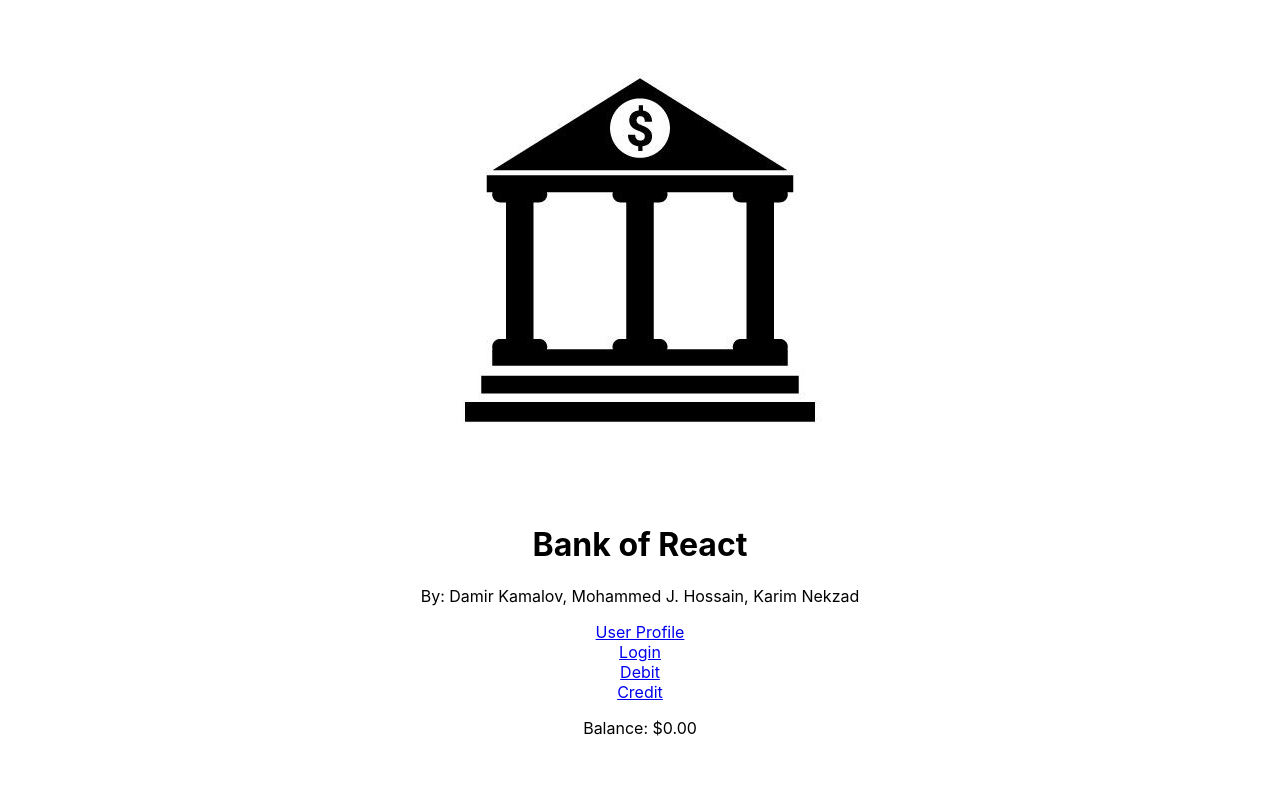
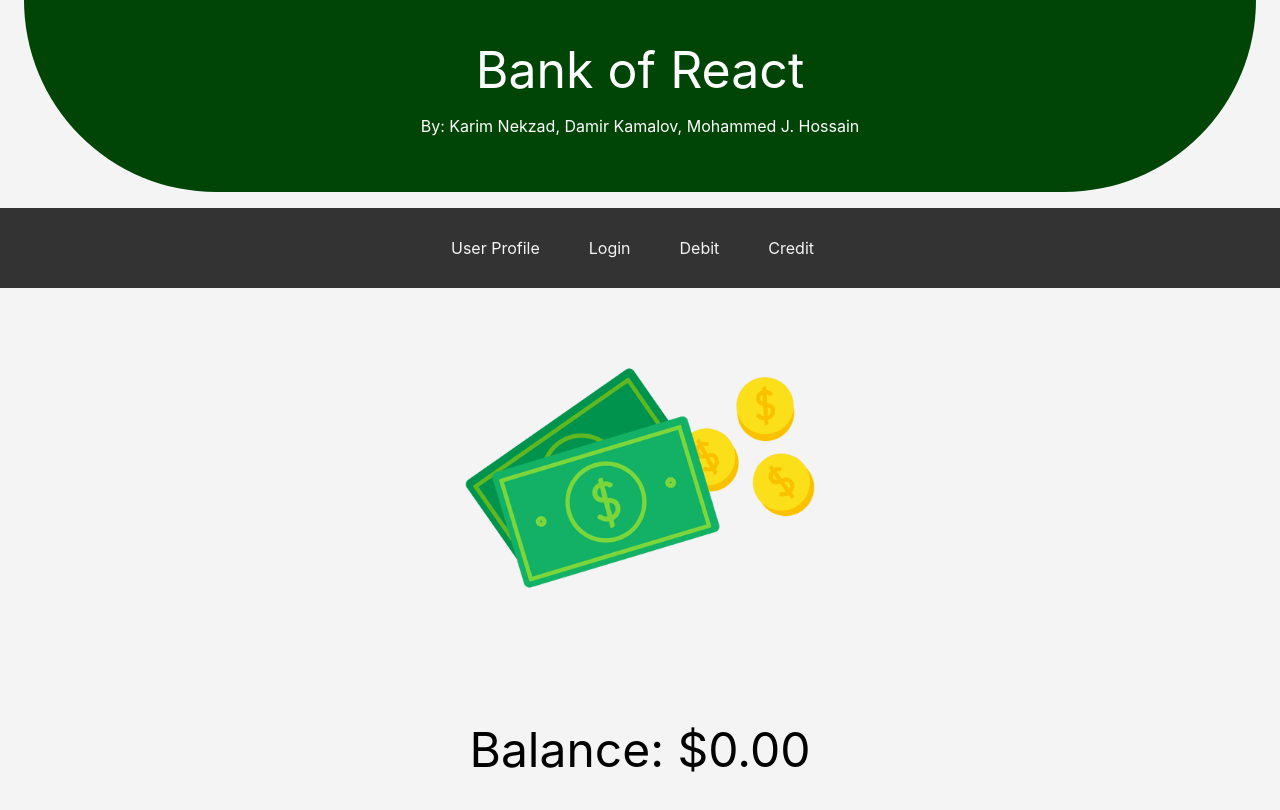
Before and after one commit to KarimNekzad/Bank-of-React, a React (Create React App) app: page / in a window 1280 px wide. Shown: the top 810 px of the page. Built offline with nearby package versions, Linux system fonts and the light colour scheme; no server answers.

Commit message:
added style to homepage

```diff
--- a/src/App.css
+++ b/src/App.css
@@ -1,3 +1,5 @@
 body {
+  min-height: 100%;
   text-align: center;
+  background-color: #f4f4f4;
 }
--- a/src/App.js
+++ b/src/App.js
@@ -122,6 +122,12 @@ class App extends Component {
     )
 
     return (
+      <div className="App">
+        {/* <header>
+          <h1>Bank of React</h1>
+          <p>By: Karim Nekzad, Damir Kamalov, Mohammed J. Hossain</p>
+        </header> */}
+
         <Router basename={process.env.PUBLIC_URL}>
           <Switch>
             {/* <Route exact path="/" component={HomeComponent} /> Must use the render prop becuase passing props to component at router level */}
@@ -132,6 +138,7 @@ class App extends Component {
             <Route path="/credit" render={CreditComponent} />
           </Switch>
         </Router>
+      </div>
     )
   }
 }
--- /dev/null
+++ b/src/components/Home.css
@@ -0,0 +1,48 @@
+.title {
+  background-color: #004406;
+  color: white;
+
+  font-size: 50px;
+  padding: 40px;
+
+  border-radius: 0 0 300px 300px;
+  width: 90%;
+  margin: auto;
+}
+
+.title p {
+  font-size: 1rem;
+}
+
+.route-link {
+  margin-top: 1rem;
+  background-color: #333333;
+  padding: 30px;
+}
+
+.route-link a {
+  text-decoration: none;
+  margin-right: 15px;
+  color: #f4f4f4;
+  background-color: #333333;
+  padding: 1rem;
+  border: 1px solid #333333;
+  border-radius: 7px;
+
+  transition: 0.2s ease-in;
+}
+
+.route a:visited {
+  color: white;
+}
+
+.route-link a:hover {
+  opacity: 0.8;
+  color: dodgerblue;
+  border: 1px solid rgba(30, 143, 255, 0.466);
+  background-color: white;
+}
+
+.balance {
+  font-size: 3rem;
+}
--- a/src/components/Home.js
+++ b/src/components/Home.js
@@ -4,25 +4,33 @@ import { Link } from "react-router-dom"
 
 import AccountBalance from "./AccountBalance"
 
-import bankIcon from "./images/bank.jpg"
+import bankIcon from "./images/money.png"
+
+import "./Home.css"
 
 class Home extends Component {
   render() {
     let balance = Number(this.props.accountBalance).toFixed(2)
     return (
       <div>
-        <img src={bankIcon} alt="Bank Icon" />
-        <h1>Bank of React</h1>
-        <p>By: Damir Kamalov, Mohammed J. Hossain, Karim Nekzad</p>
+        <div className="title">
+          {/* Be careful of using h1 in header, it has margin so it pushes itself down, cutting off the top */}
+          Bank of React
+          <p>By: Karim Nekzad, Damir Kamalov, Mohammed J. Hossain</p>
+        </div>
 
-        <Link to="/userProfile">User Profile</Link>
-        <br />
-        <Link to="/login">Login</Link>
-        <br />
-        <Link to="/debits">Debit</Link>
-        <br />
-        <Link to="/Credit">Credit</Link>
-        <AccountBalance accountBalance={balance} />
+        <div className="route-link">
+          <Link to="/userProfile">User Profile</Link>
+          <Link to="/login">Login</Link>
+          <Link to="/debits">Debit</Link>
+          <Link to="/Credit">Credit</Link>
+        </div>
+
+        <img src={bankIcon} alt="Bank Icon" height="380px" />
+
+        <div className="balance">
+          <AccountBalance accountBalance={balance} />
+        </div>
       </div>
     )
   }
```
Also changed, not shown: src/components/images/money.png (added), 1 other file (tests, documents, lock files or other folders). Lines whose indentation alone changed are shown as unchanged.
